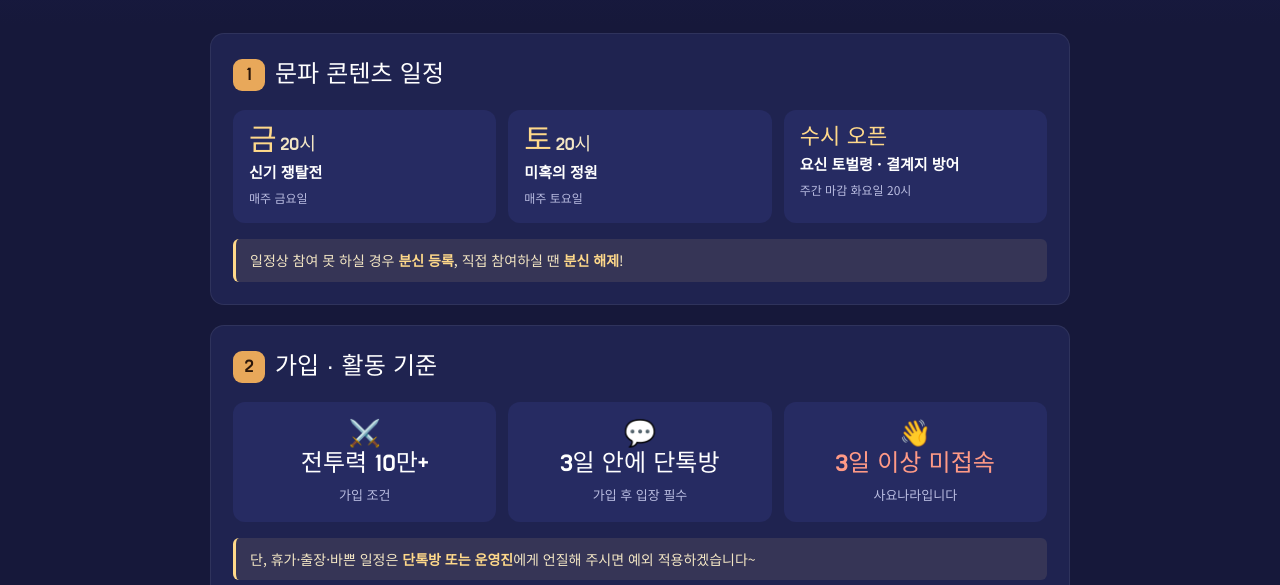
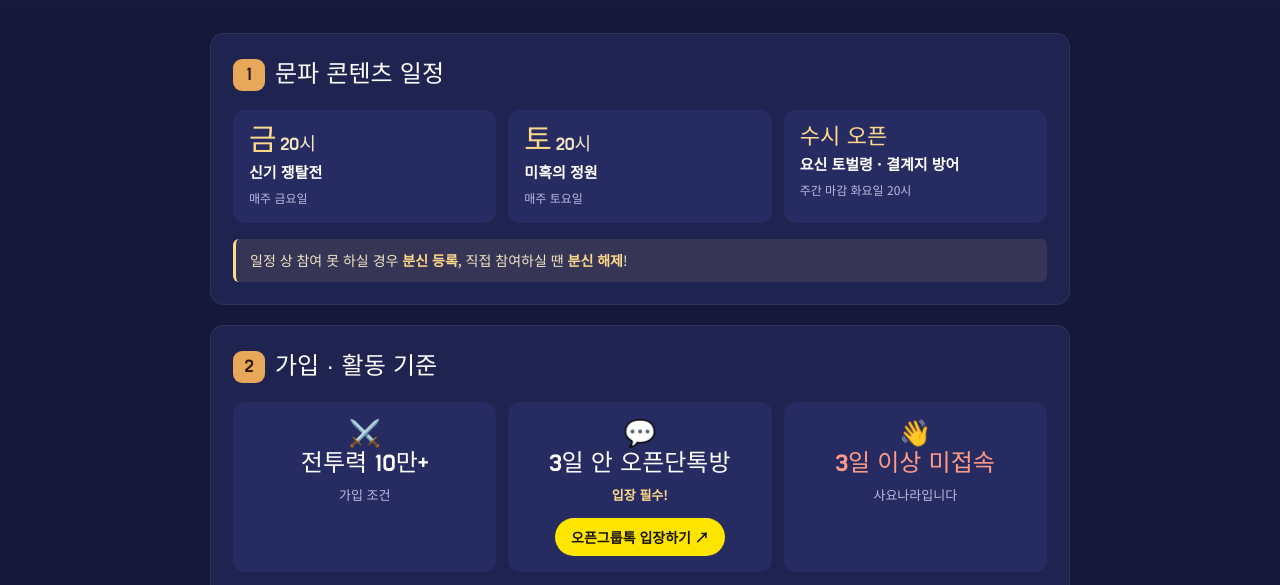
Before and after one commit to sujackman13-ops/sujackman13-ops.github.io, a plain HTML site: page notice.html in a window 1280 px wide. Shown: the part 212-797 px from the top of the page. Drawn offline with Linux system fonts and the light colour scheme.

Commit message:
문파 공지 보완: 오픈단톡방 링크, 문구 수정

```diff
--- a/notice.html
+++ b/notice.html
@@ -38,6 +38,9 @@ body{margin:0;background:#16183a;color:#eef0ff;font-family:"Noto Sans KR",system
 .rule .big{font-family:"Do Hyeon",sans-serif;font-size:24px;color:#fff;line-height:1.2}
 .rule .sub{font-size:13px;color:#b9bce0}
 .rule.warn .big{color:#ff9a86}
+.rule .must{color:#ffd98a}
+.kakao{margin-top:6px;display:inline-flex;align-items:center;gap:6px;padding:8px 16px;border-radius:999px;background:#fee500;color:#191600;font-weight:700;font-size:14px;text-decoration:none;transition:transform .2s}
+.kakao:hover{transform:translateY(-2px)}
 .welcome{font-size:14px;color:#cfd2f0;display:flex;flex-direction:column;gap:6px}
 
 /* 기여도 */
@@ -85,14 +88,14 @@ body{margin:0;background:#16183a;color:#eef0ff;font-family:"Noto Sans KR",system
       <div class="ev"><span class="day">토<small>20시</small></span><span class="nm">미혹의 정원</span><span class="sub">매주 토요일</span></div>
       <div class="ev free"><span class="day">수시 오픈</span><span class="nm">요신 토벌령 · 결계지 방어</span><span class="sub">주간 마감 화요일 20시</span></div>
     </div>
-    <div class="tip">일정상 참여 못 하실 경우 <b>분신 등록</b>, 직접 참여하실 땐 <b>분신 해제</b>!</div>
+    <div class="tip">일정 상 참여 못 하실 경우 <b>분신 등록</b>, 직접 참여하실 땐 <b>분신 해제</b>!</div>
   </section>
 
   <section class="card" aria-labelledby="s2">
     <h2 id="s2"><span class="no">2</span>가입 · 활동 기준</h2>
     <div class="rules">
       <div class="rule"><span class="ic" aria-hidden="true">⚔️</span><span class="big">전투력 10만+</span><span class="sub">가입 조건</span></div>
-      <div class="rule"><span class="ic" aria-hidden="true">💬</span><span class="big">3일 안에 단톡방</span><span class="sub">가입 후 입장 필수</span></div>
+      <div class="rule"><span class="ic" aria-hidden="true">💬</span><span class="big">3일 안 오픈단톡방</span><span class="sub"><b class="must">입장 필수!</b></span><a class="kakao" href="https://open.kakao.com/o/gR1uGdSi" target="_blank" rel="noopener">오픈그룹톡 입장하기 ↗</a></div>
       <div class="rule warn"><span class="ic" aria-hidden="true">👋</span><span class="big">3일 이상 미접속</span><span class="sub">사요나라입니다</span></div>
     </div>
     <div class="tip">단, 휴가·출장·바쁜 일정은 <b>단톡방 또는 운영진</b>에게 언질해 주시면 예외 적용하겠습니다~</div>
```
